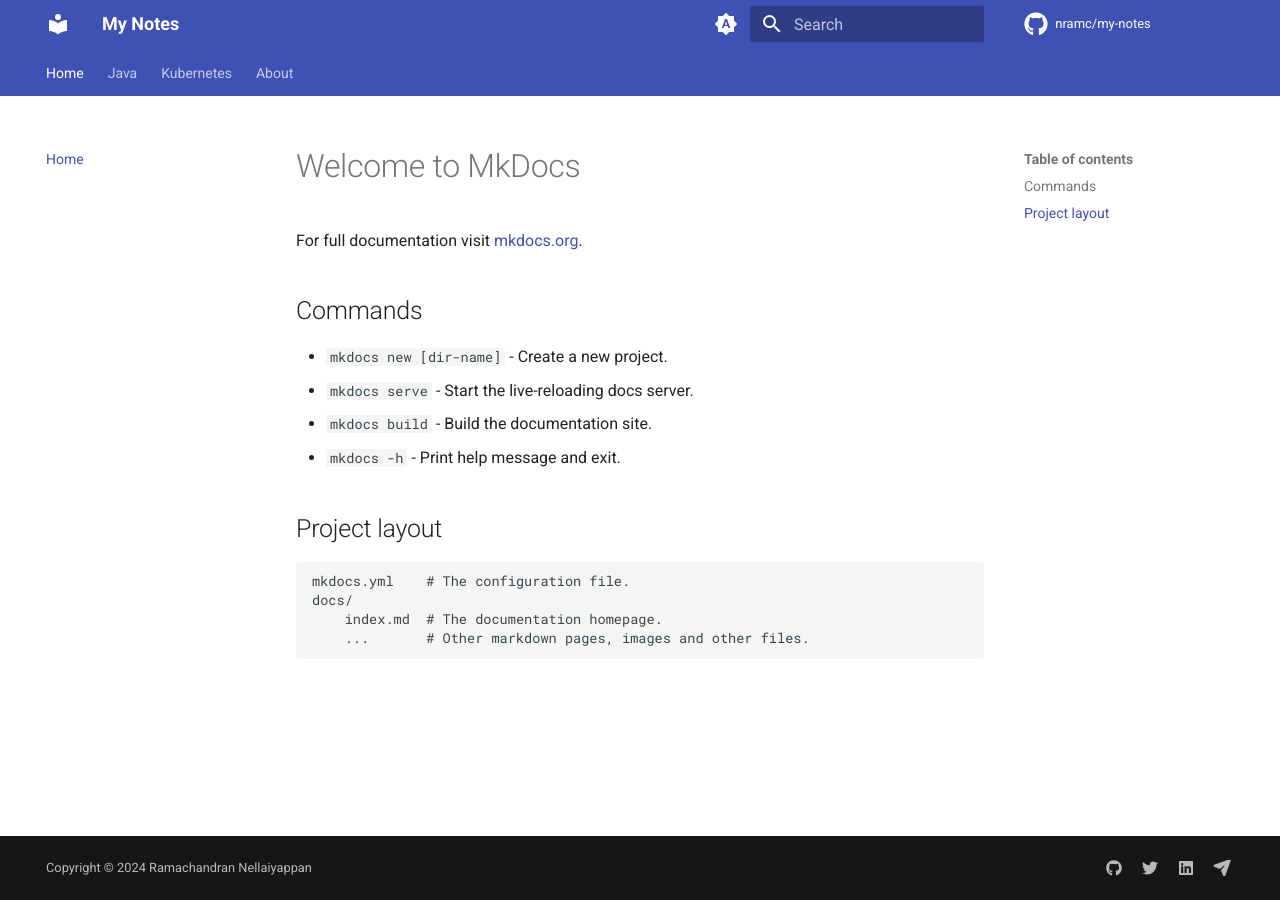
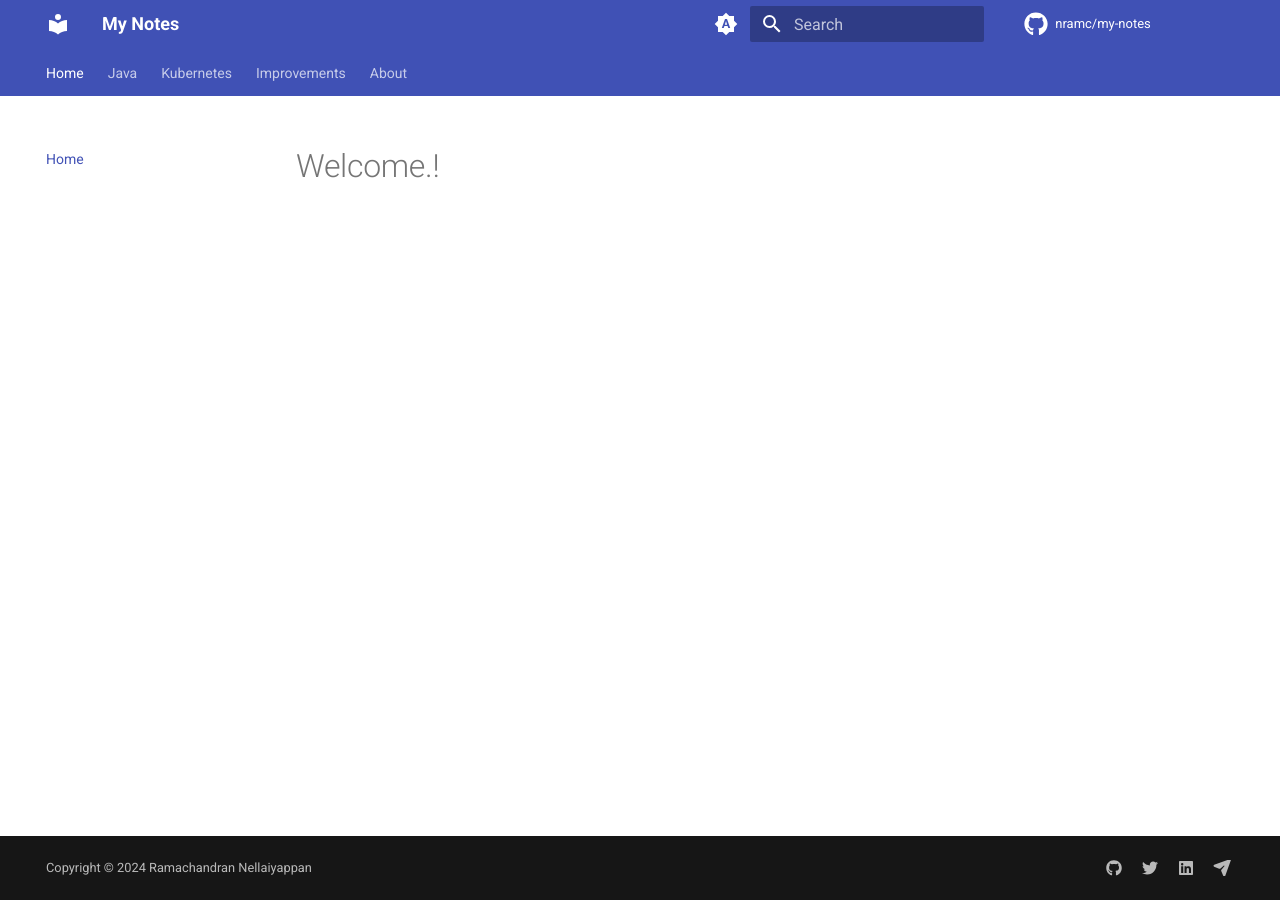
Before and after one commit to nramc/my-notes, an MkDocs documentation site: the page built from docs/index.md, in a window 1280 px wide. Built offline with MkDocs 1.6.1 and Material for MkDocs 9.7.7, drawn with Linux system fonts in a browser that asks for light colours; comment, search, counter and statistics services are not loaded.

Commit message:
doc: project structure updated for better maintenance

```diff
--- a/docs/index.md
+++ b/docs/index.md
@@ -1,17 +1 @@
-# Welcome to MkDocs
-
-For full documentation visit [mkdocs.org](https://www.mkdocs.org).
-
-## Commands
-
-* `mkdocs new [dir-name]` - Create a new project.
-* `mkdocs serve` - Start the live-reloading docs server.
-* `mkdocs build` - Build the documentation site.
-* `mkdocs -h` - Print help message and exit.
-
-## Project layout
-
-    mkdocs.yml    # The configuration file.
-    docs/
-        index.md  # The documentation homepage.
-        ...       # Other markdown pages, images and other files.
+# Welcome.!
--- a/mkdocs.yml
+++ b/mkdocs.yml
@@ -48,9 +48,13 @@
 
 nav:
   - Home: index.md
-  - Java: java-notes.md
-  - Kubernetes: kubernetes-notes.md
-  - About: about.md
+  - Java:
+      - 'Java Notes': 'java/java-notes.md'
+  - Kubernetes:
+      - 'Logs Verification': 'kubernetes/logs-verification.md'
+  - Improvements:
+      - 'Code Health': 'improvements/code-health-improvement.md'
+  - About: 'about.md'
 
 extra:
   generator: false
```
Also changed, not shown: docs/improvements/code-health-improvement.md (added, +3 -0 lines), docs/kubernetes-notes.md (deleted, +0 -1 lines), docs/kubernetes/logs-verification.md (added, +33 -0 lines), docs/java/java-notes.md (renamed from docs/java-notes.md).
